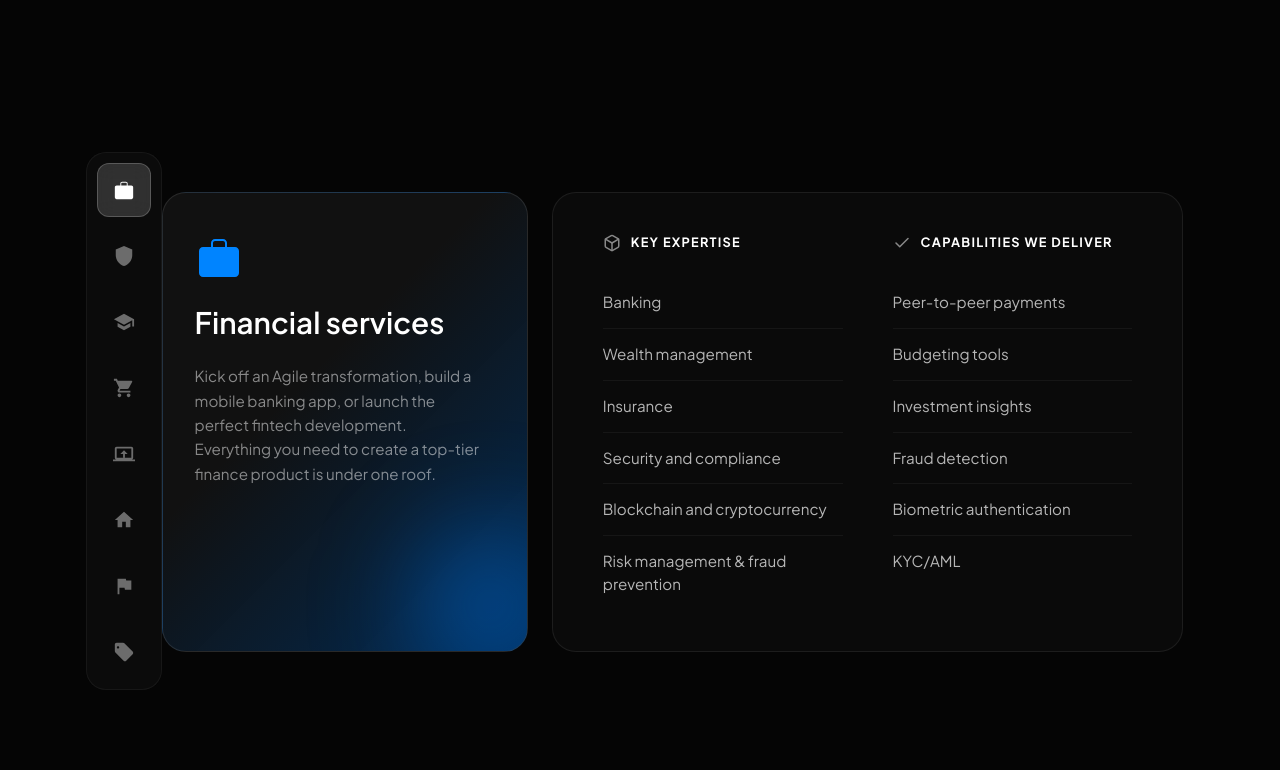
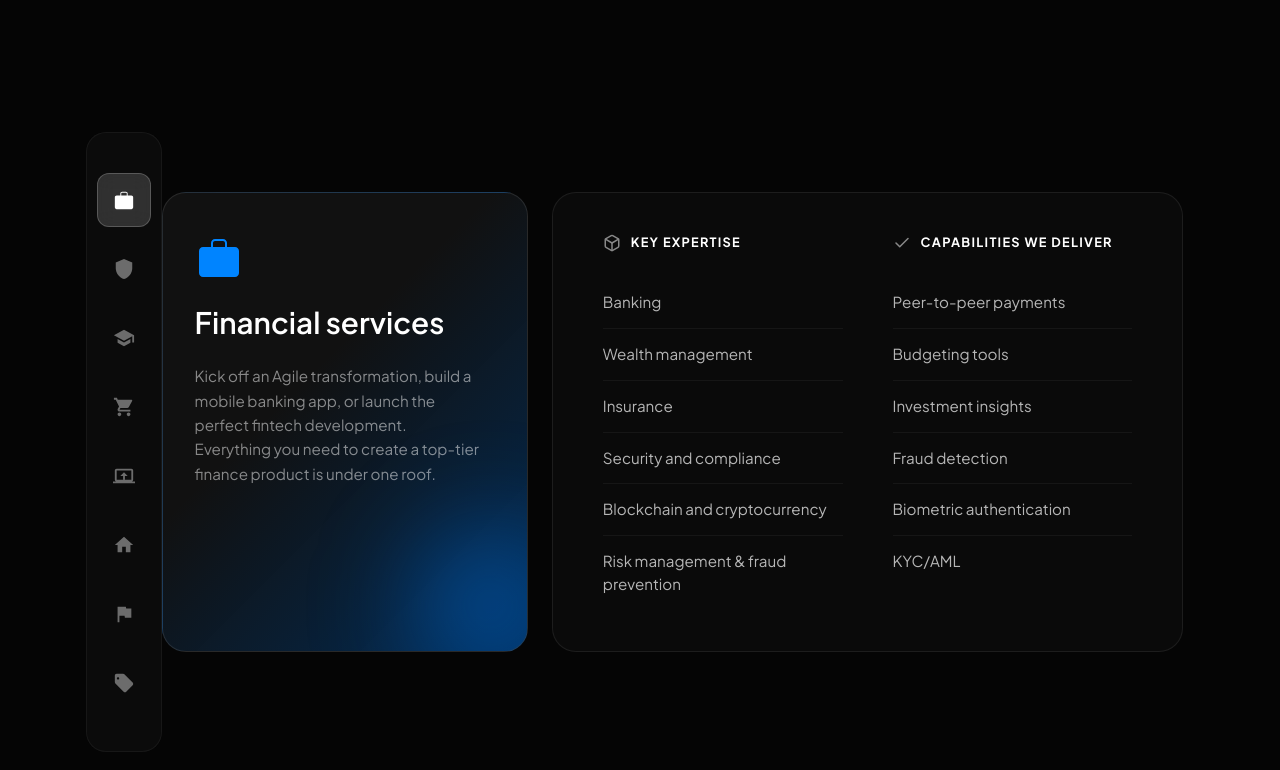
Before and after one commit to nayansuthar-1/siteonlab-diff-homepage, a Next.js app: page /industries in a window 1280 px wide. Shown: the part 1540-2310 px from the top of the page. Built offline with nearby package versions, Linux system fonts and the light colour scheme.

Commit message:
iconbar fix

```diff
--- a/src/app/industries/Industries.module.css
+++ b/src/app/industries/Industries.module.css
@@ -796,14 +796,14 @@
 .sidebarWrapper {
   width: 60px;
   position: sticky;
-  top: 120px;
-  height: fit-content;
+  top: 140px;
+  height: calc(100vh - 160px);
   display: flex;
   justify-content: center;
   z-index: 100;
-  padding-top: 20px;
   transform: translateX(30px);
   /* Shift rightwards towards the cards */
+  padding-bottom: 20px;
 }
 
 .verticalSidebar {
@@ -811,11 +811,13 @@
   backdrop-filter: blur(8px);
   border: 1px solid rgba(255, 255, 255, 0.05);
   border-radius: 20px;
-  padding: 10px;
+  padding: 20px 10px;
   display: flex;
   flex-direction: column;
-  gap: 12px;
+  gap: 15px;
   align-items: center;
+  height: 100%;
+  justify-content: center;
 }
 
 .sidebarIcon {
```
